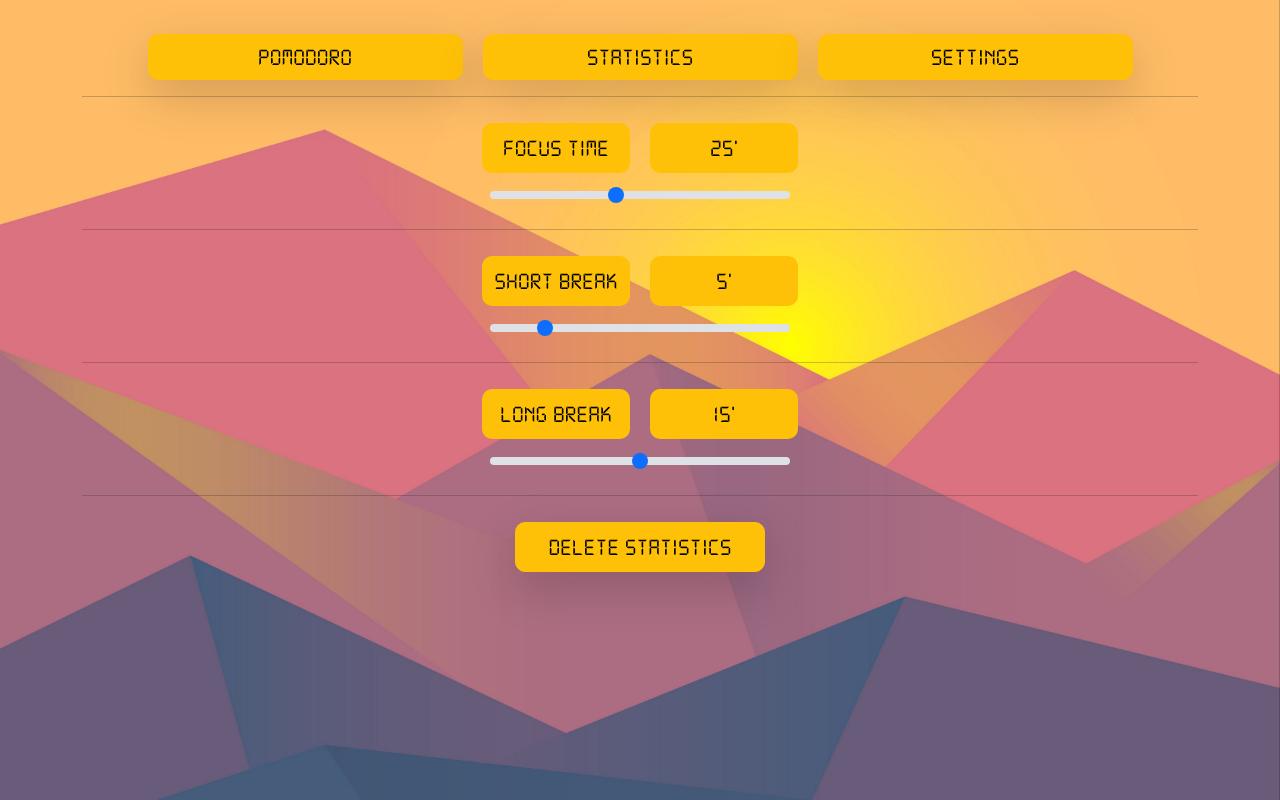
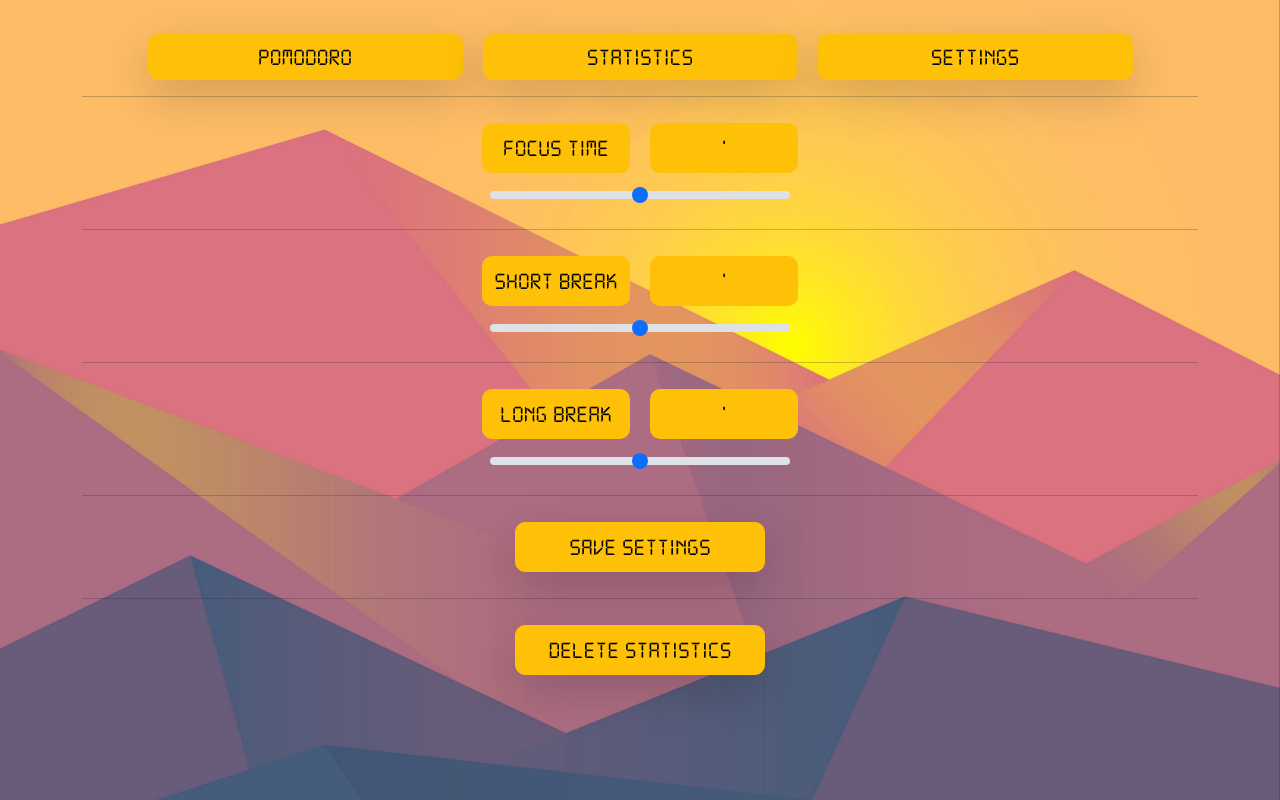
Before and after one commit to gerardmorte/Pomodorok, an Angular app: page /settings in a window 1280 px wide. Built offline with nearby package versions, Linux system fonts and the light colour scheme.

Commit message:
delete statistics from settings component works

```diff
--- a/src/app/settings/settings.component.html
+++ b/src/app/settings/settings.component.html
@@ -8,7 +8,9 @@
 <div class="container">
 
     <label for="customRange1" class="form-label bg-warning"></label>
-    <input #range1 type="range" class="form-range" min="0" max="60" step="5" id="customRange1" style="width: 300px;" value="25" (change)="getValueFromRange1()">
+    <input #range1 type="range" class="form-range" min="0" max="60" step="5" id="customRange1" style="width: 300px;"
+        value="{{range1Value}}" (change)="getValueFromRange1()">
+
     <hr>
 
 </div>
@@ -23,7 +25,9 @@
 <div class="container">
 
     <label for="customRange2" class="form-label bg-warning"></label>
-    <input #range2 type="range" class="form-range" min="0" max="30" step="5" id="customRange1" style="width: 300px;" value="5" (change)="getValueFromRange2()">
+    <input #range2 type="range" class="form-range" min="0" max="30" step="5" id="customRange1" style="width: 300px;"
+        value="{{range2Value}}" (change)="getValueFromRange2()">
+
     <hr>
 
 </div>
@@ -38,13 +42,24 @@
 <div class="container">
 
     <label for="customRange3" class="form-label bg-warning"></label>
-    <input #range3 type="range" class="form-range" min="0" max="30" step="5" id="customRange" style="width: 300px;" value="15" (change)="getValueFromRange3()">
+    <input #range3 type="range" class="form-range" min="0" max="30" step="5" id="customRange" style="width: 300px;"
+        value="{{range3Value}}" (change)="getValueFromRange3()">
+
     <hr>
 
 </div>
 
 <div class="container">
 
-    <button style="width: 250px; height: 50px;" class="btn btn-warning btn-sm shadow-lg">DELETE STATISTICS</button>
+    <button style="width: 250px; height: 50px;" class="btn btn-warning btn-sm shadow-lg" (click)="saveSettings()">SAVE
+        SETTINGS</button>
+
+    <hr>
 
 </div>
+
+<div class="container">
+
+    <button style="width: 250px; height: 50px;" class="btn btn-warning btn-sm shadow-lg" (click)="deleteStatistics()">DELETE STATISTICS</button>
+
+</div>
--- a/src/app/settings/settings.component.ts
+++ b/src/app/settings/settings.component.ts
@@ -11,28 +11,59 @@ export class SettingsComponent implements OnInit {
   @ViewChild('range2') range2: ElementRef;
   @ViewChild('range3') range3: ElementRef;
 
-  range1Value: number = 25;
-  range2Value: number = 5;
-  range3Value: number = 15;
+  settings: any = [];
+
+  range1Value: number = this.settings[0];
+  range2Value: number = this.settings[1];
+  range3Value: number = this.settings[2];
 
   constructor() { }
 
   ngOnInit(): void {
+    this.getSettings();
+    console.log(this.getSettings);
+    this.range1Value = this.settings[0];
+    this.range2Value = this.settings[1];
+    this.range3Value = this.settings[2];
   }
 
-  ngAfterViewInit() {
-  }
-
-  getValueFromRange1(){
+  getValueFromRange1() {
     this.range1Value = this.range1.nativeElement.value;
   }
 
-  getValueFromRange2(){
+  getValueFromRange2() {
     this.range2Value = this.range2.nativeElement.value;
   }
 
-  getValueFromRange3(){
+  getValueFromRange3() {
     this.range3Value = this.range3.nativeElement.value;
   }
 
+  localStorageSettings(array: any) {
+    localStorage.setItem("localSettings", JSON.stringify(array));
+  }
+
+  getSettings() {
+    var storedList = localStorage.getItem("localSettings");
+    if (storedList == null) {
+      let storedList = [];
+    } else {
+      this.settings = JSON.parse(storedList);
+    }
+    return this.settings;
+  }
+
+  saveSettings() {
+    this.settings = [this.range1Value, this.range2Value, this.range3Value]
+    this.localStorageSettings(this.settings);
+  }
+
+  deleteStatistics(){
+    this.localStorageEstadisticas([]);
+  }
+
+  localStorageEstadisticas(array: any) {
+    localStorage.setItem("localEstadisticas", JSON.stringify(array));
+  }
+
 }
```
